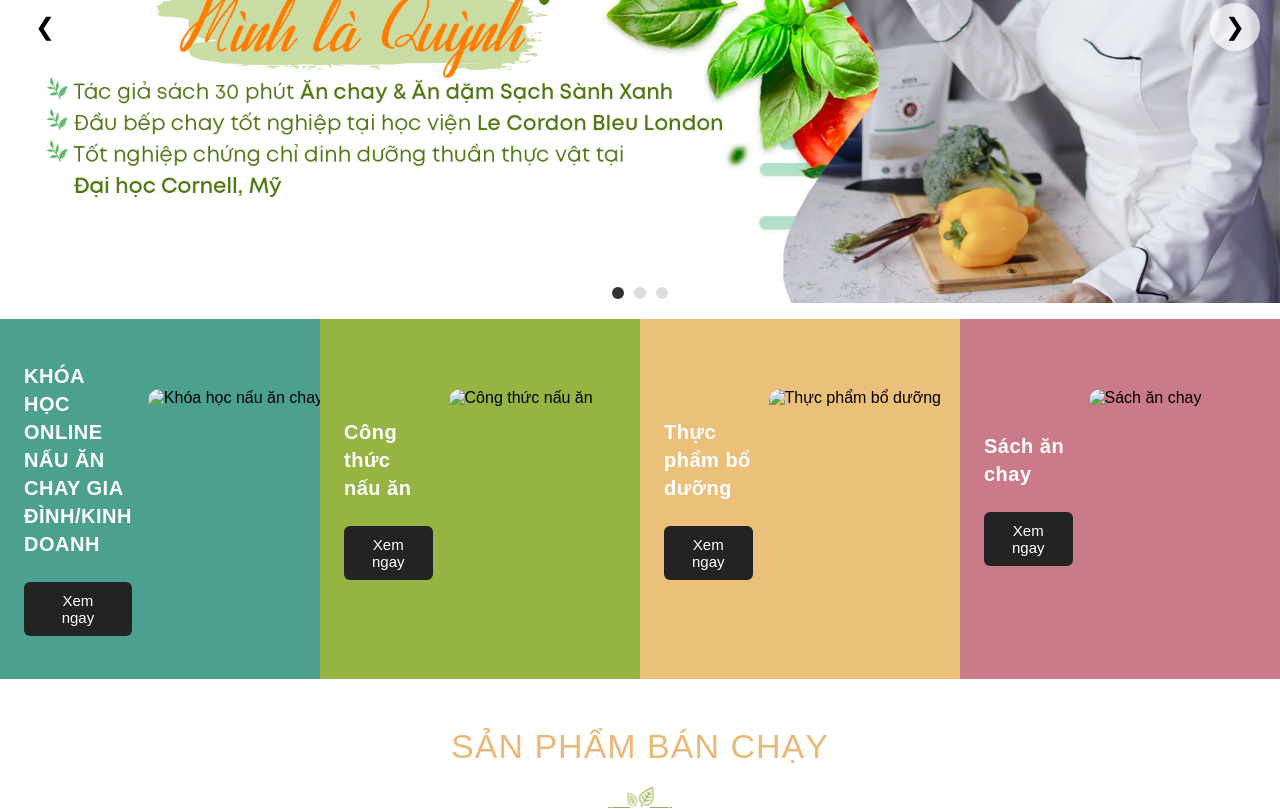
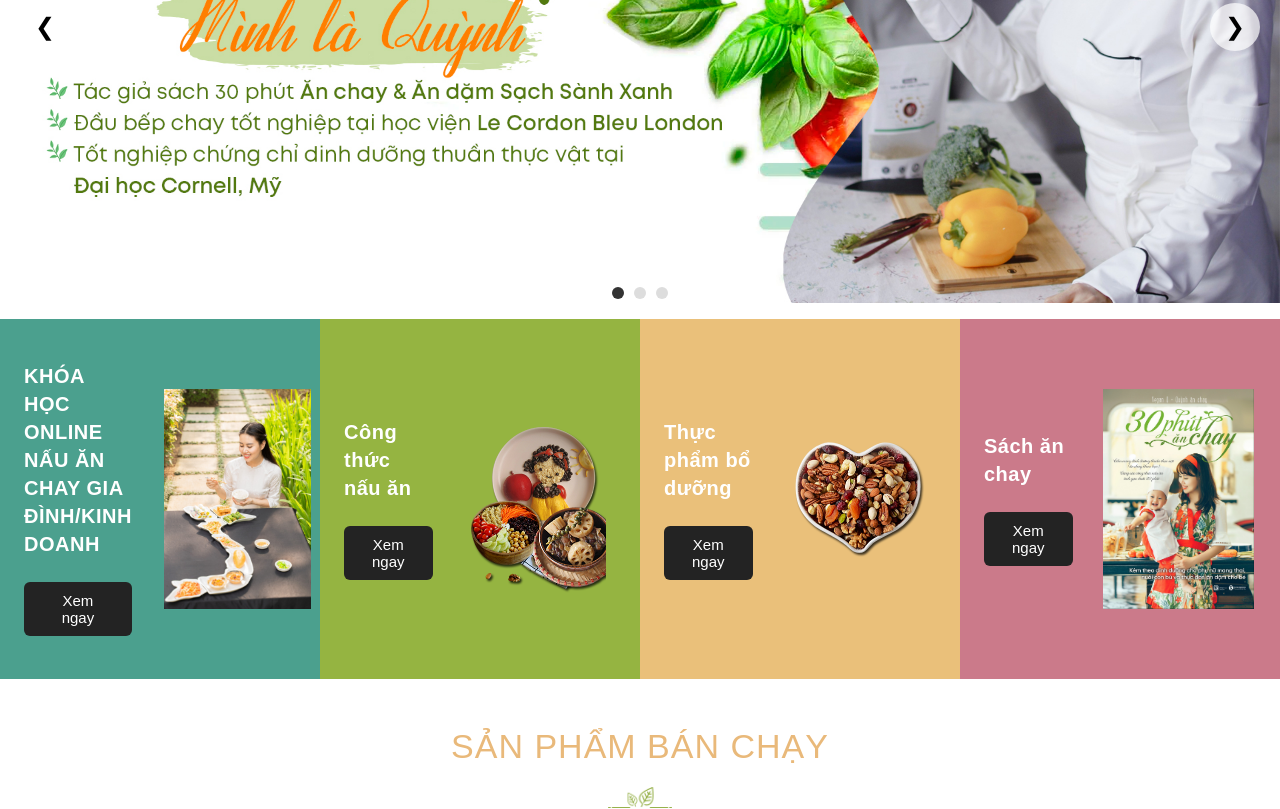
Before and after one commit to KhaiFE205/chef, a plain HTML site: page index.html in a window 1280 px wide. Shown: the part 382-1191 px from the top of the page. Drawn offline with Linux system fonts and the light colour scheme; the site is published under a folder, as on GitHub Pages, so addresses that start at the root find nothing.

Commit message:
sửa ảnh

```diff
--- a/index.html
+++ b/index.html
@@ -112,7 +112,7 @@
       <button class="feature-btn">Xem ngay</button>
     </div>
     <div class="feature-img">
-      <img src="/img/gt1.webp" alt="Khóa học nấu ăn chay">
+      <img src="img/gt1.webp" alt="Khóa học nấu ăn chay">
     </div>
   </div>
   <div class="feature-box box2">
@@ -121,7 +121,7 @@
       <button class="feature-btn">Xem ngay</button>
     </div>
     <div class="feature-img">
-      <img src="/img/col_2.webp" alt="Công thức nấu ăn">
+      <img src="img/col_2.webp" alt="Công thức nấu ăn">
     </div>
   </div>
   <div class="feature-box box3">
@@ -130,7 +130,7 @@
       <button class="feature-btn">Xem ngay</button>
     </div>
     <div class="feature-img">
-      <img src="/img/col_3.webp" alt="Thực phẩm bổ dưỡng">
+      <img src="img/col_3.webp" alt="Thực phẩm bổ dưỡng">
     </div>
   </div>
   <div class="feature-box box4">
@@ -139,7 +139,7 @@
       <button class="feature-btn">Xem ngay</button>
     </div>
     <div class="feature-img">
-      <img src="/img/col_4.webp" alt="Sách ăn chay">
+      <img src="img/col_4.webp" alt="Sách ăn chay">
     </div>
   </div>
 </div>
```
Also changed, not shown: 3 other files.
